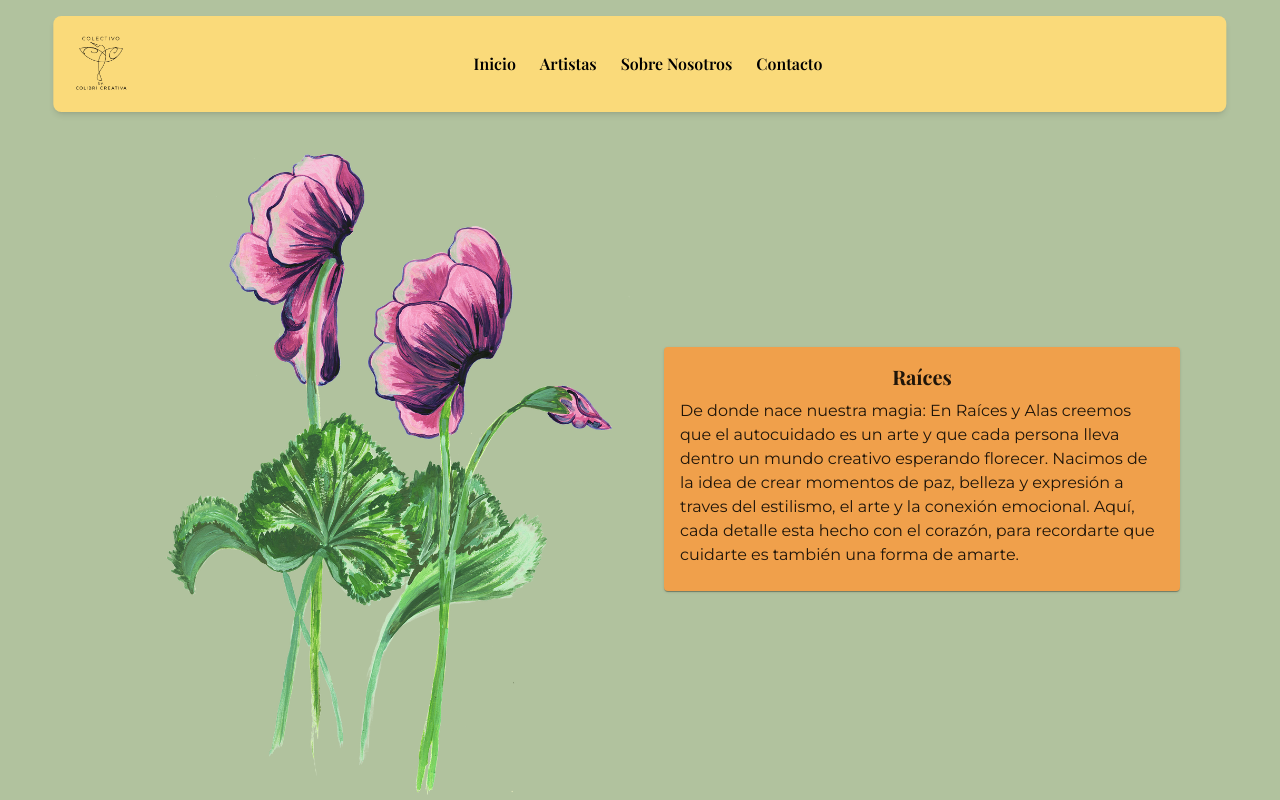
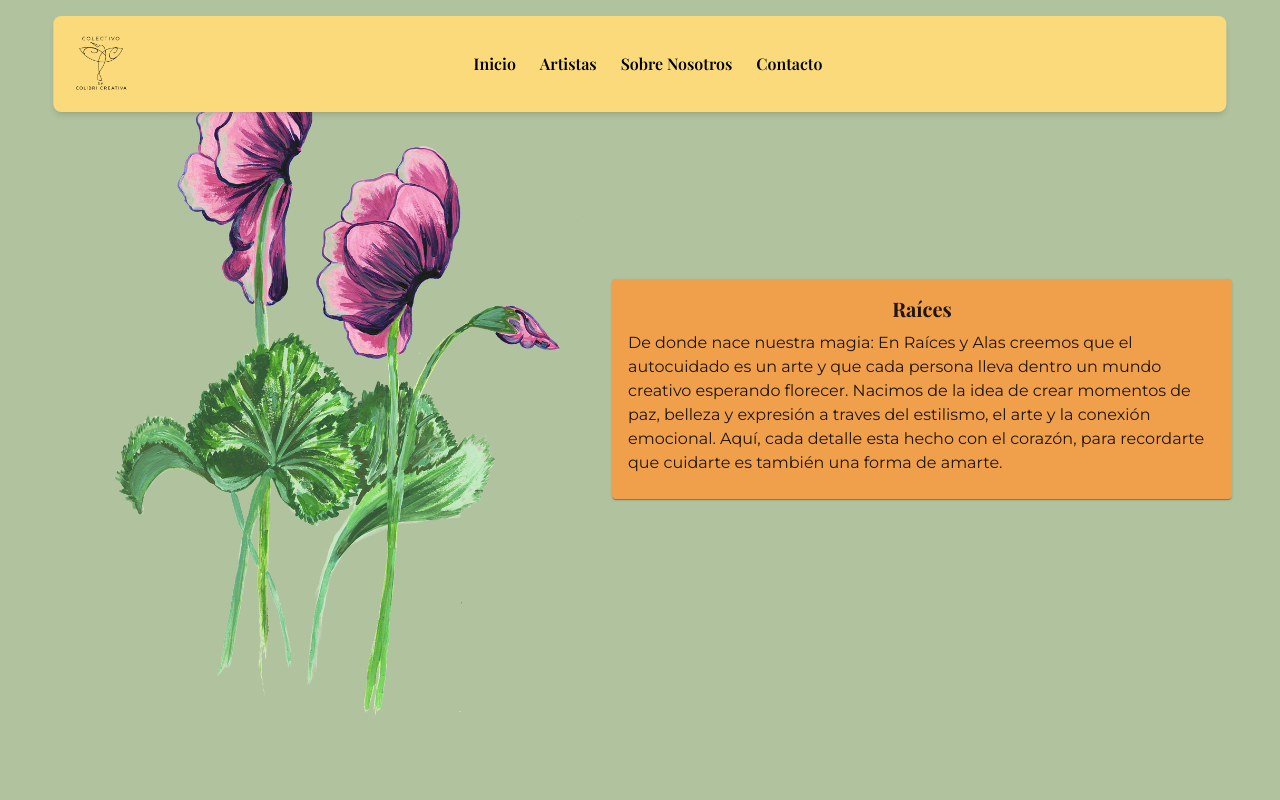
Before and after one commit to arancitof/colibri-creativa, a React (Vite) app: page /Sobre-nosotros in a window 1280 px wide. Shown: the top 800 px of the page. Built offline with nearby package versions, Linux system fonts and the light colour scheme; some icons are missing; a web font is replaced by a local one.

Commit message:
Fix: navbar-2

```diff
--- a/src/components/ImageCarousel.jsx
+++ b/src/components/ImageCarousel.jsx
@@ -57,7 +57,7 @@
 
 
     return (
-        <div className='container mx-auto p-30'>
+        <div className='container mx-auto p-5'>
             <div className=' mx-auto p-4'>
                 <InfoBox title='Momentos Mágicos'>
                     "Pequeños instantes que se vuelven arte."
--- a/src/pages/AboutUs.jsx
+++ b/src/pages/AboutUs.jsx
@@ -41,7 +41,7 @@
 
 const AboutUs = () => {
     return (
-        <Box className='p-25'>
+        <Box className='p-5'>
             {philosophyPoints.map(( point, index) => (
             <Box
             key={point.id}
```
